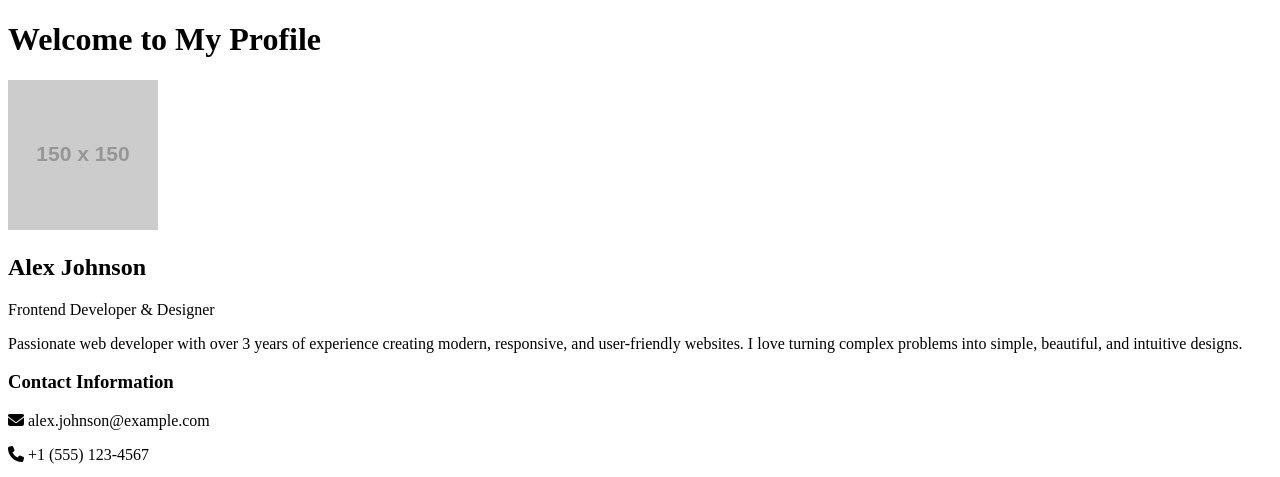
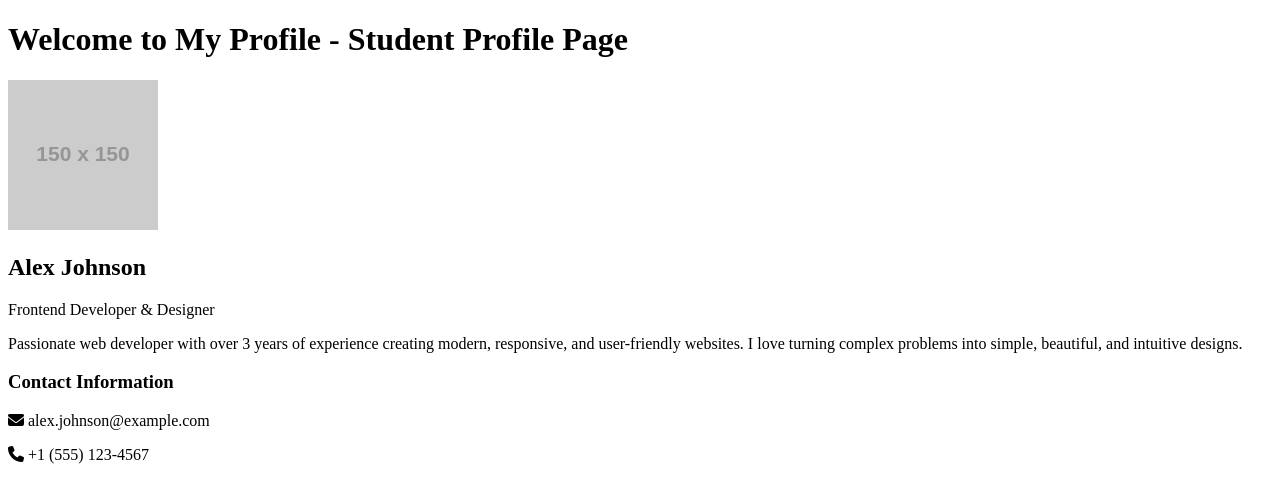
Before and after one commit to daveantojado-collab/Project1, a plain HTML site: page index.html in a window 1280 px wide. Shown: the top 477 px of the page. Drawn offline with Linux system fonts and the light colour scheme; placeholder pictures from the web are drawn by us.

Commit message:
Resolved merge conflic in header section

```diff
--- a/index.html
+++ b/index.html
@@ -12,7 +12,7 @@
 
     <!-- Header -->
     <header class="site-header">
-        <h1>Welcome to My Profile</h1> </header>
+        <h1>Welcome to My Profile - Student Profile Page</h1> </header>
 
     <!-- Main Profile Container -->
     <main class="profile-container">
```
